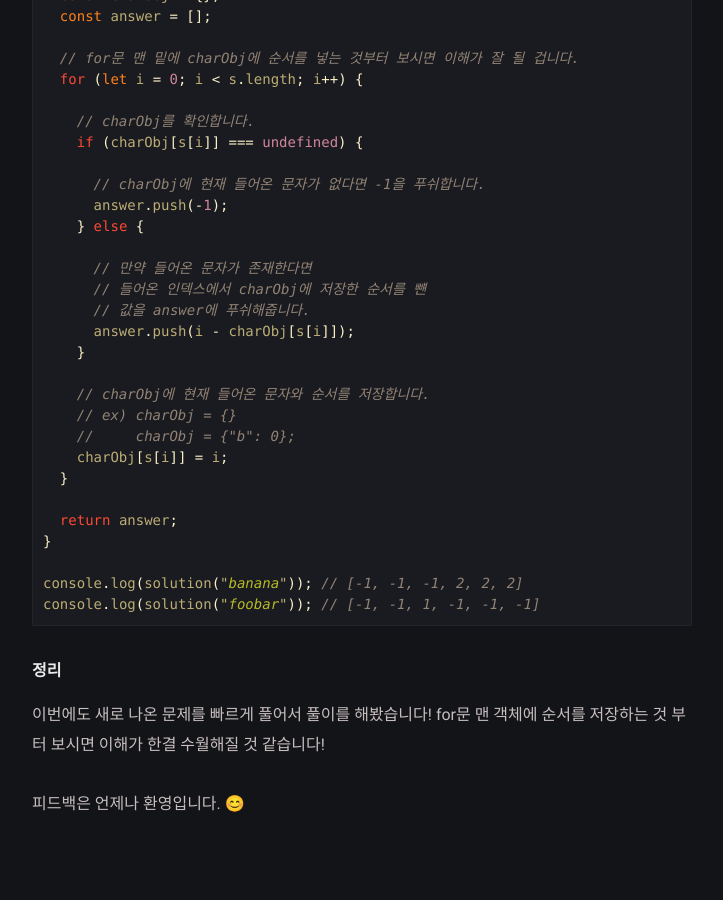
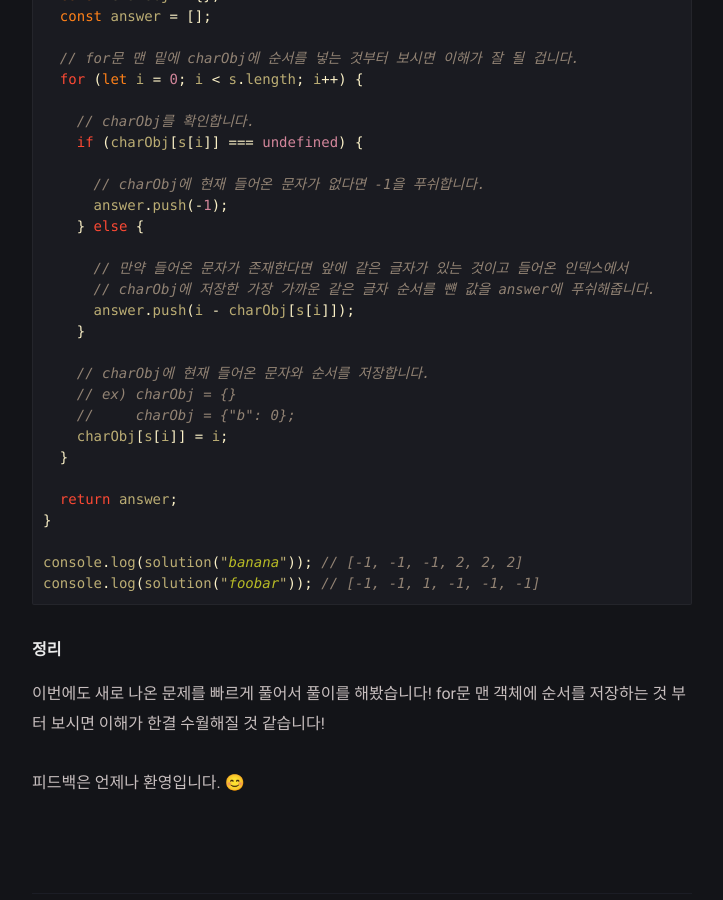
Before and after one commit to LeeJams/LeeJams.github.io, a Jekyll site: the page built from _posts/programmers/2022-12-09-가장-가까운-같은-글자.md, in a window 1280 px wide and 900 px high, scrolled down 1585 px. Shown: the whole window, without its empty margins (278-1001 px from the left). Built offline with Jekyll 4.4.1, drawn with Linux system fonts in a browser that asks for light colours; comment, search, counter and statistics services are not loaded.

Commit message:
가장 가까운 같은 글자

```diff
--- a/_posts/programmers/2022-12-09-가장-가까운-같은-글자.md
+++ b/_posts/programmers/2022-12-09-가장-가까운-같은-글자.md
@@ -56,9 +56,8 @@ function solution(s) {
       answer.push(-1);
     } else {
 
-      // 만약 들어온 문자가 존재한다면
-      // 들어온 인덱스에서 charObj에 저장한 순서를 뺸
-      // 값을 answer에 푸쉬해줍니다.
+      // 만약 들어온 문자가 존재한다면 앞에 같은 글자가 있는 것이고 들어온 인덱스에서
+      // charObj에 저장한 가장 가까운 같은 글자 순서를 뺸 값을 answer에 푸쉬해줍니다.
       answer.push(i - charObj[s[i]]);
     }
 
```
